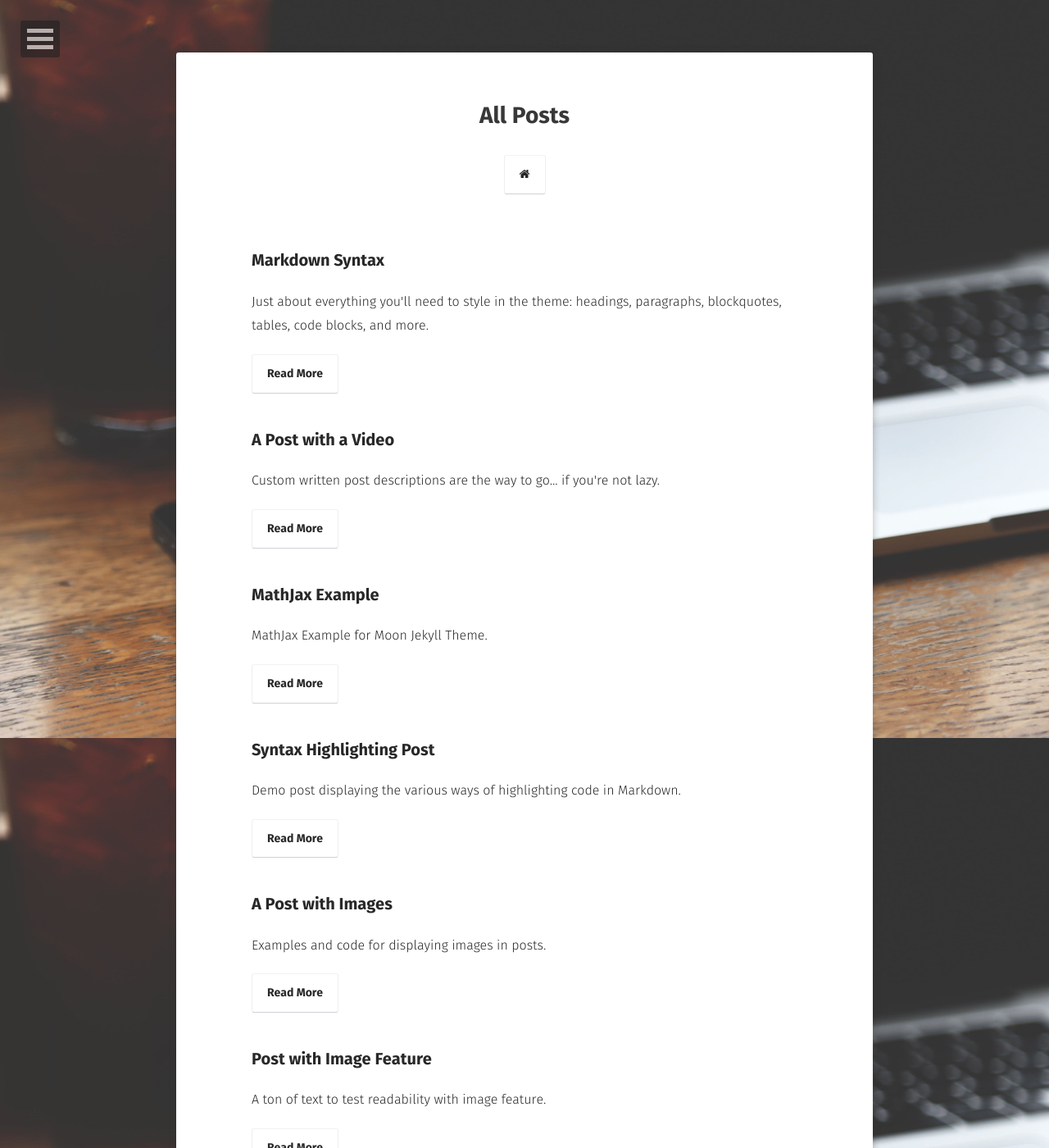
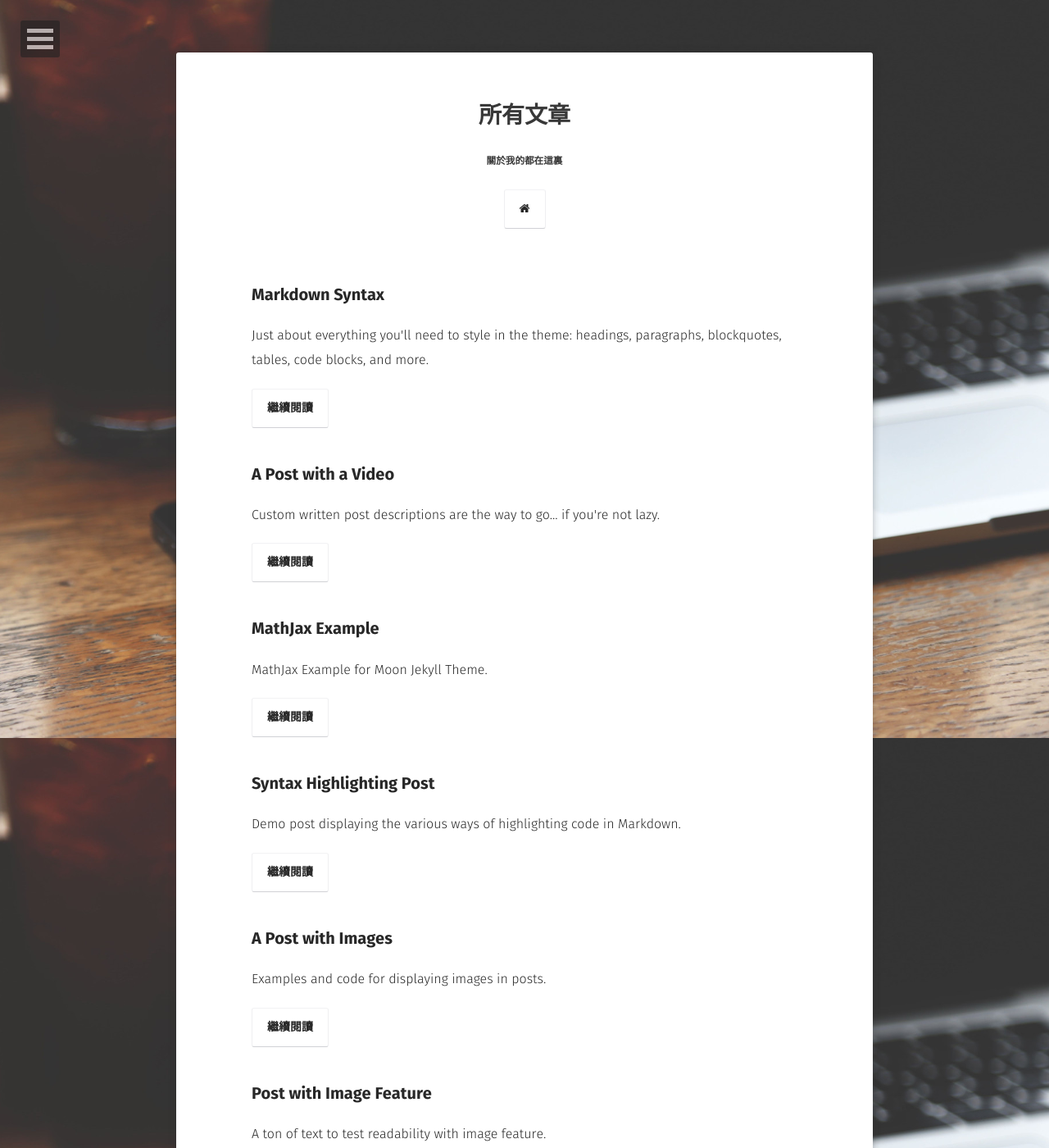
Before and after one commit to adrianzqt/adrianzqt.github.io, a Jekyll site: the page built from posts/index.md, in a window 1280 px wide and 1400 px high. Shown: the whole window at 82% size. Built offline with Jekyll 4.4.1, drawn with Linux system fonts in a browser that asks for light colours; some web fonts are replaced; some of the changed text lies outside the part shown.

Commit message:
Update about & posts

```diff
--- a/_layouts/page.html
+++ b/_layouts/page.html
@@ -17,6 +17,7 @@ layout: compress
             <div class="content">
                 <div class="post-title {% if page.feature %} feature {% endif %}">
                     <h1>{{ page.title }}</h1>
+                    <h5>{{ page.subtitle }}</h5>
                     <a class="btn zoombtn" href="{{site.url}}">
                         <i class="fa fa-chevron-left"></i>
                     </a>
--- a/_layouts/post-list.html
+++ b/_layouts/post-list.html
@@ -17,6 +17,7 @@ layout: compress
             <div class="content">
                 <div class="post-title">
                     <h1>{{ page.title }}</h1>
+                    <h5>{{ page.subtitle }}</h5>
                     <a class="btn zoombtn" href="{{site.url}}">
                         <i class="fa fa-home"></i>
                     </a>
@@ -28,7 +29,7 @@ layout: compress
                         <li class="wow fadeInLeft" data-wow-duration="1.5s">
                             <a class="zoombtn" href="{{ site.url }}{{ post.url }}">{{ post.title }}</a>
                             <p>{{ post.excerpt }}</p>
-                            <a href="{{ site.url }}{{ post.url }}" class="btn zoombtn">Read More</a>
+                            <a href="{{ site.url }}{{ post.url }}" class="btn zoombtn">繼續閱讀</a>
                         </li>
                     </ul>
                         {% endif %}
--- a/posts/index.md
+++ b/posts/index.md
@@ -1,6 +1,6 @@
 ---
 layout: post-list
-title: All Posts
-excerpt: "A List of Posts"
+title: 所有文章
+subtitle: "關於我的都在這裏"
 comments: false
 ---
```
Also changed, not shown: about/index.md (+2 -1 lines).
